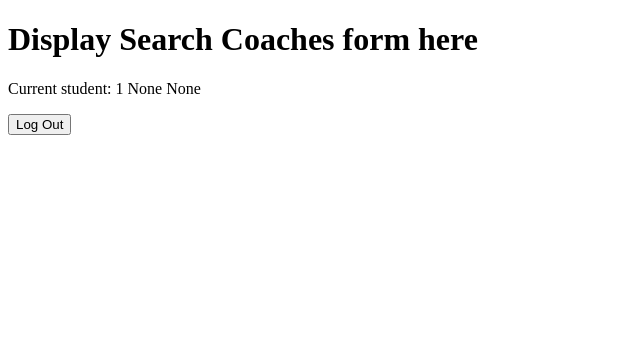
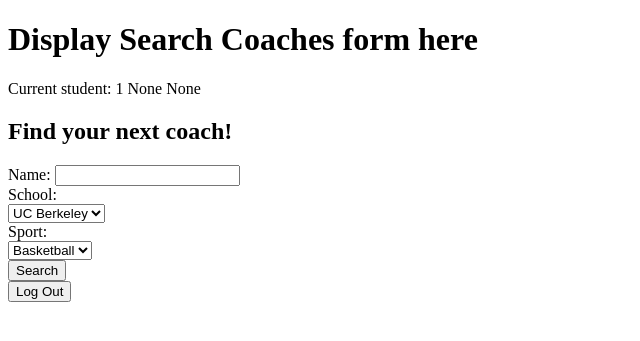
Before and after one commit to iareadrian/HB-college-athlete-recruiting, a Flask app: page /search in a window 1280 px wide. Shown: the top 341 px of the page, without its empty margins (0-640 px from the left). Run offline with Flask 2, Linux system fonts and the light colour scheme; the visitor is signed in with stand-in values (Sample User, id 1); data comes from the database, SQL or seed files in the repository.

Commit message:
Created form to search for coach users

```diff
--- a/templates/search-coaches.html
+++ b/templates/search-coaches.html
@@ -8,6 +8,33 @@
     Current student:  {{ student.student_id }} {{ student.fname }} {{ student.lname }}
 </p>
 
+    <h2>Find your next coach!</h2>
+
+    <!--Placeholder: create a route for search results-->
+    <form action="/search">
+        <div>
+            <label for="name">Name:</label>
+            <input type="text" id="name" name="name">
+        </div>
+        <label for="school">School:</label>
+        <div id="school">
+            <select name="school" id="school">
+                <option value="1">UC Berkeley</option>
+            </select>
+        </div>
+        <label for="sport">Sport:</label>
+        <div id="sport">
+            <select name="sport" id="sport">
+                <option value="basketball">Basketball</option>
+            </select>
+        </div>
+    </form>
+
+<!--Placeholder: create a route for search results-->
+<form action="/search">
+    <input type="submit" value="Search">
+</form>
+
 <form action="/logout", method="POST">
     <input type="submit" value="Log Out">
 </form>
```
